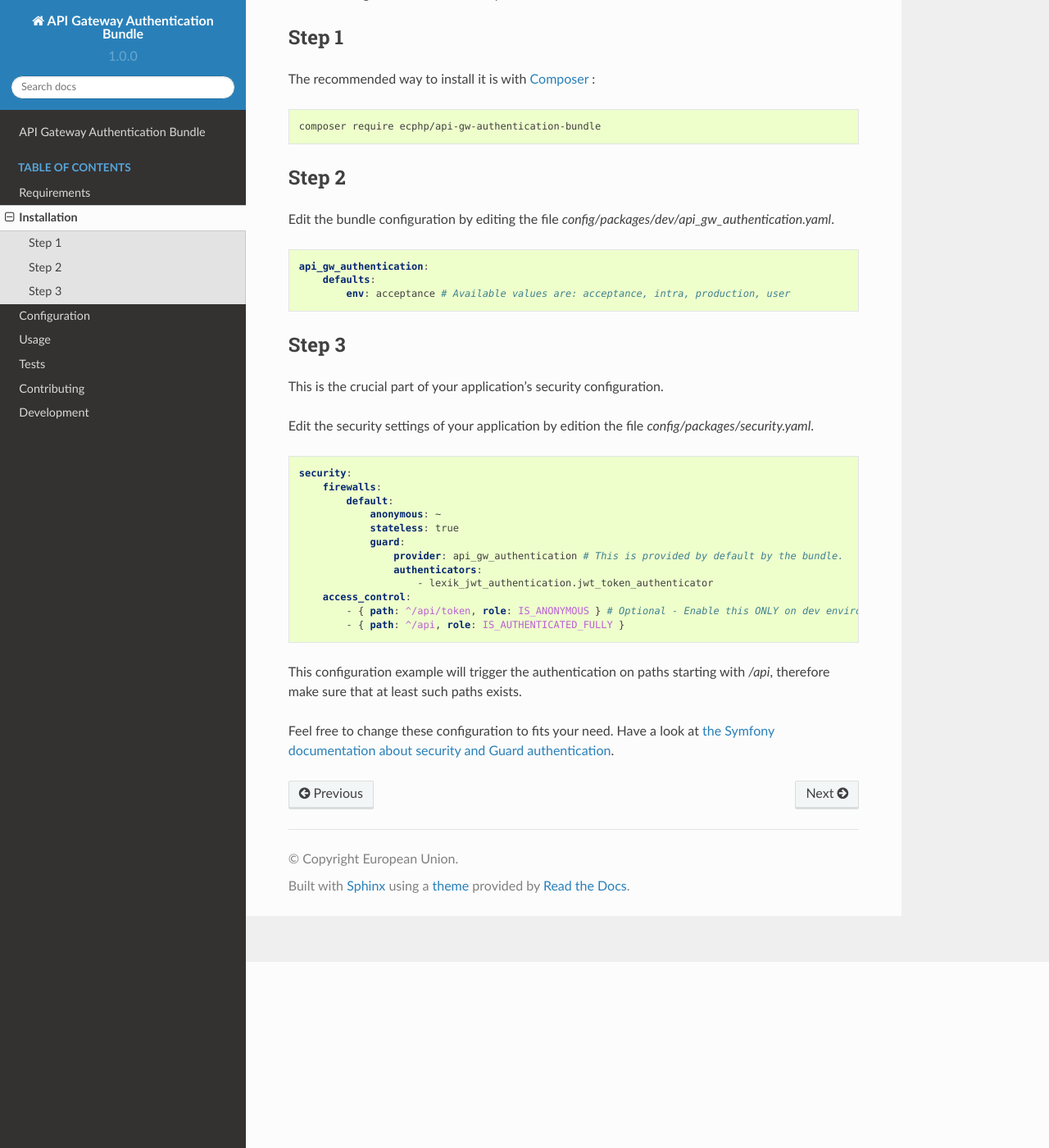
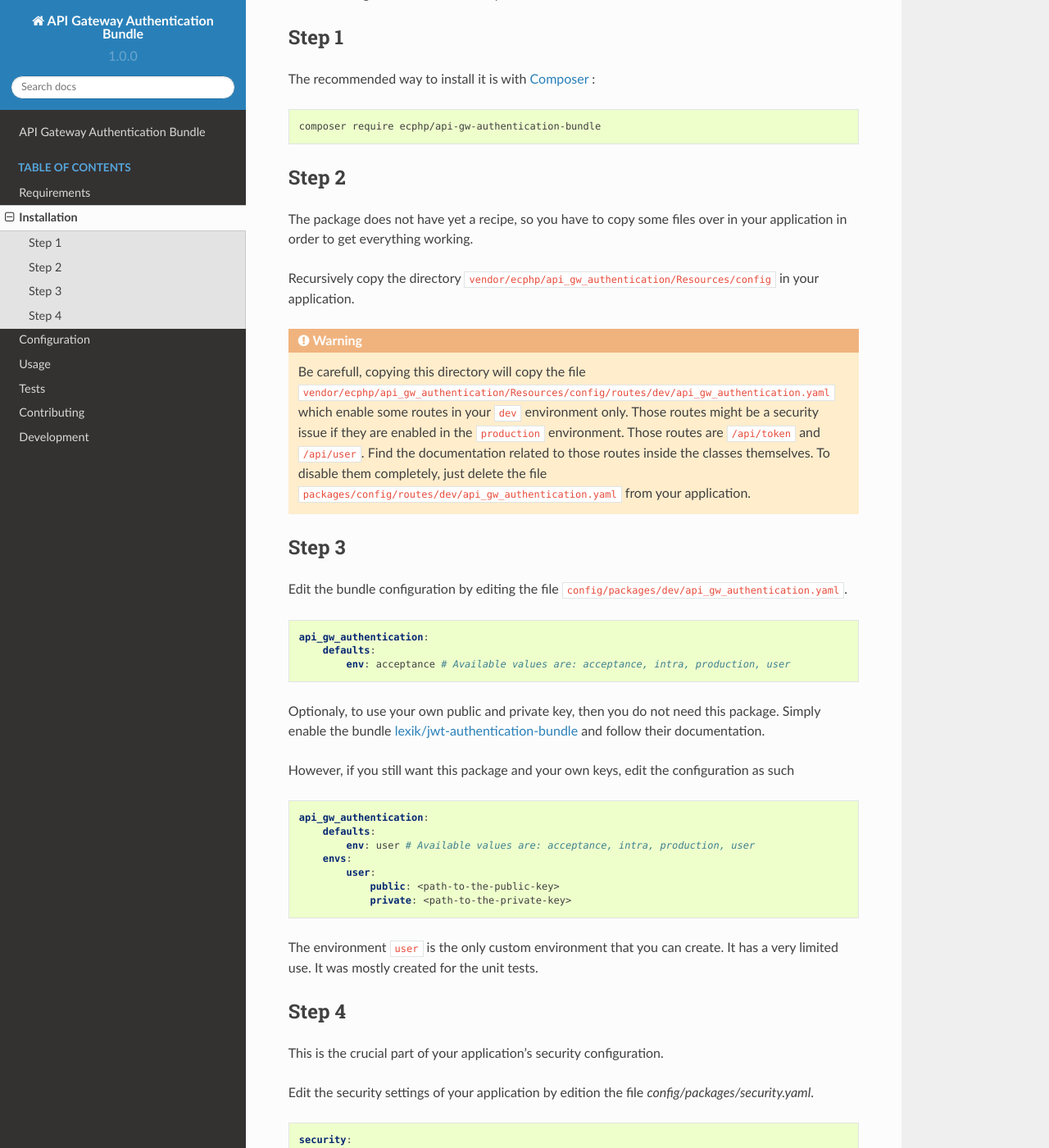
Before and after one commit to ecphp/api-gw-authentication-bundle, a Sphinx documentation site: the page built from docs/pages/installation.rst, in a window 1280 px wide and 1400 px high, scrolled down 227 px. Shown: the whole window at 82% size. Built offline with Sphinx 7.4.7 and the Read the Docs theme 2.0.0, drawn with Linux system fonts in a browser that asks for light colours; some of the changed text lies outside the part shown.

Commit message:
docs: Update documentation.

```diff
--- a/docs/pages/configuration.rst
+++ b/docs/pages/configuration.rst
@@ -23,5 +23,4 @@ You may customize a specific configuration by doing:
                 public: <path-to-public-key-in-pem>
                 private: <path-to-private-key-in-pem>
 
-However, it is impossible to override existing API Gateway environments (
-acceptance, intra and production).
+However, it is impossible to override existing API Gateway environments.
--- a/docs/pages/installation.rst
+++ b/docs/pages/installation.rst
@@ -19,7 +19,23 @@ The recommended way to install it is with Composer_ :
 Step 2
 ~~~~~~
 
-Edit the bundle configuration by editing the file `config/packages/dev/api_gw_authentication.yaml`.
+The package does not have yet a recipe, so you have to copy some files over in your application
+in order to get everything working.
+
+Recursively copy the directory ``vendor/ecphp/api_gw_authentication/Resources/config`` in your application.
+
+.. warning:: Be carefull, copying this directory will copy the file
+   ``vendor/ecphp/api_gw_authentication/Resources/config/routes/dev/api_gw_authentication.yaml`` which
+   enable some routes in your ``dev`` environment only. Those routes might be a security issue if they
+   are enabled in the ``production`` environment.
+   Those routes are ``/api/token`` and ``/api/user``.
+   Find the documentation related to those routes inside the classes themselves.
+   To disable them completely, just delete the file ``packages/config/routes/dev/api_gw_authentication.yaml`` from your application.
+
+Step 3
+~~~~~~
+
+Edit the bundle configuration by editing the file ``config/packages/dev/api_gw_authentication.yaml``.
 
 .. code-block:: yaml
 
@@ -27,7 +43,25 @@ Edit the bundle configuration by editing the file `config/packages/dev/api_gw_au
         defaults:
             env: acceptance # Available values are: acceptance, intra, production, user
 
-Step 3
+Optionaly, to use your own public and private key, then you do not need this package.
+Simply enable the bundle `lexik/jwt-authentication-bundle`_ and follow their documentation.
+
+However, if you still want this package and your own keys, edit the configuration as such
+
+.. code-block:: yaml
+
+    api_gw_authentication:
+        defaults:
+            env: user # Available values are: acceptance, intra, production, user
+        envs:
+            user:
+                public: <path-to-the-public-key>
+                private: <path-to-the-private-key>
+
+The environment ``user`` is the only custom environment that you can create. It has a very limited use.
+It was mostly created for the unit tests.
+
+Step 4
 ~~~~~~
 
 This is the crucial part of your application's security configuration.
@@ -46,7 +80,7 @@ Edit the security settings of your application by edition the file `config/packa
                     authenticators:
                         - lexik_jwt_authentication.jwt_token_authenticator
         access_control:
-            - { path: ^/api/token, role: IS_ANONYMOUS } # Optional - Enable this ONLY on dev environment
+            - { path: ^/api/token, role: IS_ANONYMOUS } # Optional - See step 2, enable this ONLY for dev environment
             - { path: ^/api, role: IS_AUTHENTICATED_FULLY }
 
 This configuration example will trigger the authentication on paths starting
@@ -55,6 +89,7 @@ with `/api`, therefore make sure that at least such paths exists.
 Feel free to change these configuration to fits your need. Have a look at
 `the Symfony documentation about security and Guard authentication`_.
 
+.. _lexik/jwt-authentication-bundle: https://packagist.org/packages/lexik/jwt-authentication-bundle
 .. _a Symfony Flex recipe: https://github.com/symfony/recipes-contrib/blob/master/ecphp/api-gw-authentication-bundle/1.0/manifest.json
 .. _Composer: https://getcomposer.org
 .. _the Symfony documentation about security and Guard authentication: https://symfony.com/doc/current/security/guard_authentication.html
```
Also changed, not shown: docs/pages/usage.rst (+10 -1 lines), Resources/config/routes/dev/api_gw_authentication.yaml (renamed from Resources/config/routes/api_gw_authentication.yaml).
